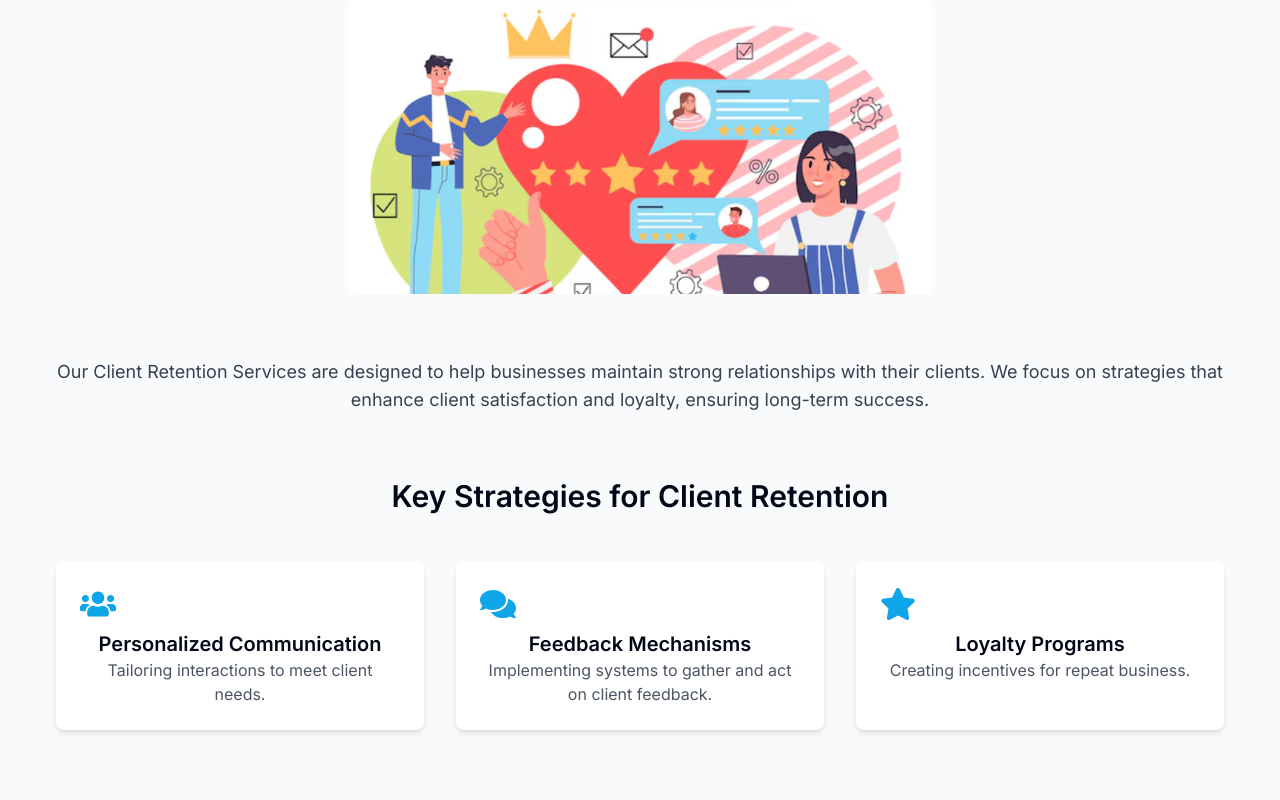
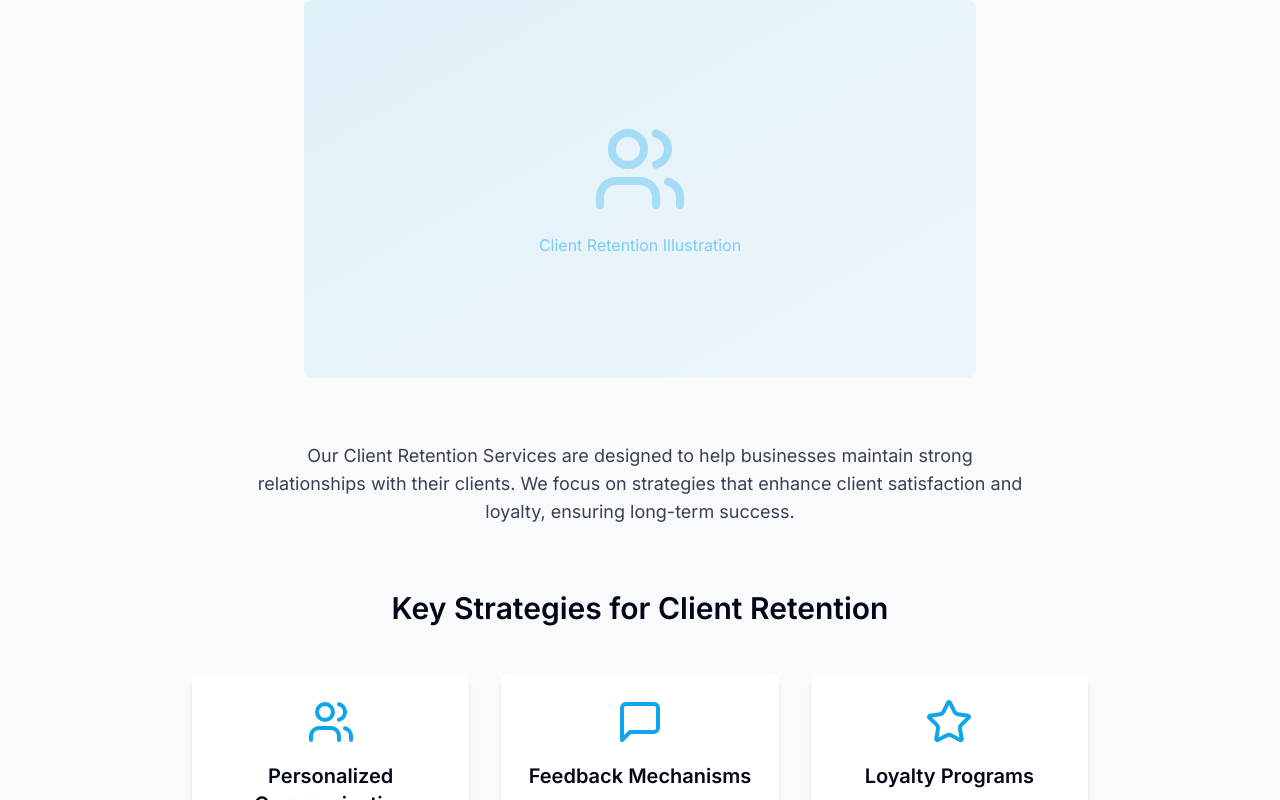
Before and after one commit to Glynac-AI/Acumen, a React (Vite) app: page /services/client-retention in a window 1280 px wide. Shown: the part 240-1040 px from the top of the page. Built offline with nearby package versions, Linux system fonts and the light colour scheme.

Commit message:
Update client-retention.tsx

```diff
--- a/src/pages/counseling/client-retention.tsx
+++ b/src/pages/counseling/client-retention.tsx
@@ -1,46 +1,47 @@
 import React from 'react';
-import { FaUsers, FaComments, FaStar } from 'react-icons/fa';
+import { Users, MessageSquare, Star } from 'lucide-react';
 
 const ClientRetention = () => {
   return (
     <div className="min-h-screen pt-32 px-6 bg-gray-50">
       <div className="container mx-auto text-center">
         <h1 className="text-5xl font-bold mb-16">Client Retention Services</h1>
-        <img
-          src="/img/client-retention.png"
-          alt="Client Retention"
-          className="w-1/2 h-auto object-cover rounded-lg mb-16 transition-transform transform hover:scale-95 mx-auto"
-        />
-        <p className="text-lg text-gray-700 mb-16">
+        <div className="w-full max-w-2xl mx-auto mb-16 bg-gradient-to-br from-ph/10 to-ph/5 rounded-lg aspect-video flex items-center justify-center">
+          <div className="text-center">
+            <Users className="w-24 h-24 text-ph/30 mx-auto mb-4" />
+            <p className="text-ph/50">Client Retention Illustration</p>
+          </div>
+        </div>
+        <p className="text-lg text-gray-700 mb-16 max-w-3xl mx-auto">
           Our Client Retention Services are designed to help businesses maintain strong relationships with their clients. We focus on strategies that enhance client satisfaction and loyalty, ensuring long-term success.
         </p>
 
         <h2 className="text-3xl font-semibold mb-12">Key Strategies for Client Retention</h2>
-        <div className="grid grid-cols-1 md:grid-cols-3 gap-8 mb-16">
+        <div className="grid grid-cols-1 md:grid-cols-3 gap-8 mb-16 max-w-4xl mx-auto">
           <div className="bg-white p-6 rounded-lg shadow-md transition-transform transform hover:scale-105">
-            <FaUsers className="text-4xl text-ph mb-2" />
-            <h3 className="text-xl font-semibold">Personalized Communication</h3>
+            <Users className="w-12 h-12 text-ph mb-4 mx-auto" />
+            <h3 className="text-xl font-semibold mb-2">Personalized Communication</h3>
             <p className="text-gray-600">Tailoring interactions to meet client needs.</p>
           </div>
           <div className="bg-white p-6 rounded-lg shadow-md transition-transform transform hover:scale-105">
-            <FaComments className="text-4xl text-ph mb-2" />
-            <h3 className="text-xl font-semibold">Feedback Mechanisms</h3>
+            <MessageSquare className="w-12 h-12 text-ph mb-4 mx-auto" />
+            <h3 className="text-xl font-semibold mb-2">Feedback Mechanisms</h3>
             <p className="text-gray-600">Implementing systems to gather and act on client feedback.</p>
           </div>
           <div className="bg-white p-6 rounded-lg shadow-md transition-transform transform hover:scale-105">
-            <FaStar className="text-4xl text-ph mb-2" />
-            <h3 className="text-xl font-semibold">Loyalty Programs</h3>
+            <Star className="w-12 h-12 text-ph mb-4 mx-auto" />
+            <h3 className="text-xl font-semibold mb-2">Loyalty Programs</h3>
             <p className="text-gray-600">Creating incentives for repeat business.</p>
           </div>
         </div>
 
         <h2 className="text-3xl font-semibold mb-12">Why Client Retention is Important</h2>
-        <p className="text-lg text-gray-700 mb-16">
+        <p className="text-lg text-gray-700 mb-16 max-w-3xl mx-auto">
           Retaining clients is often more cost-effective than acquiring new ones. By focusing on client retention, businesses can increase profitability, enhance brand reputation, and foster a loyal customer base.
         </p>
 
         <h2 className="text-3xl font-semibold mb-12">Get Started with Our Client Retention Services</h2>
-        <p className="text-lg text-gray-700 mb-16">
+        <p className="text-lg text-gray-700 mb-16 max-w-3xl mx-auto">
           Ready to improve your client retention strategies? Contact us today to learn more about our Client Retention Services and how we can help you build lasting relationships with your clients.
         </p>
 
```
